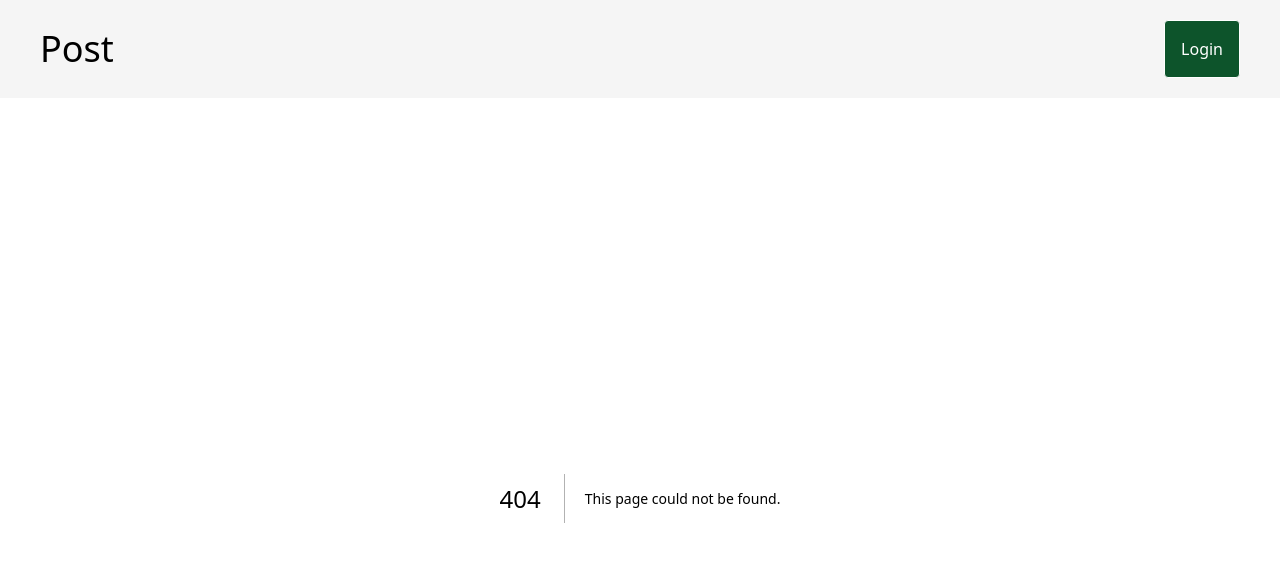
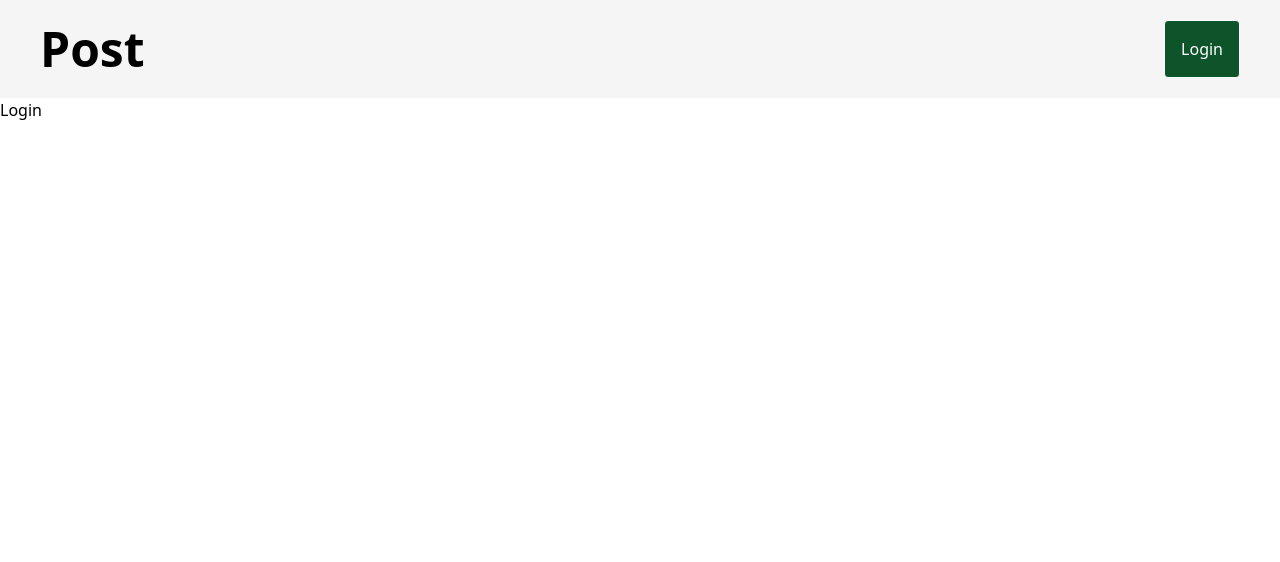
Before and after one commit to AalyanShah/next_project, a Next.js app: page /login in a window 1280 px wide. Before the commit this address had no page. Shown: the top 562 px of the page. Built offline with nearby package versions, Linux system fonts and the light colour scheme.

Commit message:
adding login and comment pages route

```diff
--- /dev/null
+++ b/app/comment/page.js
@@ -0,0 +1,7 @@
+export default function Comment() {
+    return (
+        <>
+        <h1>Comment</h1>
+        </>
+    );
+}
--- /dev/null
+++ b/app/login/page.jsx
@@ -0,0 +1,7 @@
+export default function Login() {
+    return (
+        <>
+        <h1>Login</h1>
+        </>
+    );
+}
--- a/component/Navbar.jsx
+++ b/component/Navbar.jsx
@@ -1,9 +1,11 @@
+import Link from "next/link";
+
 export default function Navbar() {
     return (
         <>
             <div className="flex justify-between py-5 px-10 bg-[#f5f5f5] items-center">
-                <h3 className="text-4xl">Post</h3>
-                <button className="p-4 border-1 border-solid rounded bg-green-900 text-white">Login</button>
+                <h3 className="text-5xl font-bold">Post</h3>
+                <Link href="/login" className="p-4 border-1 border-solid rounded bg-green-900 text-white">Login</Link>
             </div>
         </>
     );
--- a/component/Post.jsx
+++ b/component/Post.jsx
@@ -1,4 +1,4 @@
-import ViewComment from "./ViewCommentButton";
+import Link from "next/link";
 
 export default async function Post() {
 
@@ -15,10 +15,10 @@ export default async function Post() {
                         return(
                             <li className="flex gap-5 justify-between p-4 border-1 border-solid rounded" key={post.id}>
                                 <div>
-                                    <div>{post.title}</div>
-                                    <div>{post.body}</div>
+                                    <div className="text-lg font-bold">{post.title}</div>
+                                    <div>{post.body.slice(0, 100)}...</div>
                                 </div>
-                                <ViewComment postID={post.id} />
+                                <Link href='/comment' className="bg-red-500 p-3 rounded text-white">View Comment</Link>
                             </li>
                         )
                     })
--- a/component/ViewCommentButton.jsx
+++ b/component/ViewCommentButton.jsx
@@ -1,4 +1,6 @@
 "use client"
+
+import Link from "next/link";
 
 export default function ViewComment({postID}) {
 
@@ -8,7 +10,7 @@ export default function ViewComment({postID}) {
 
     return (
         <>
-            <button onClick={() => handleComment(postID)}>View Comment</button>
+            <Link href='/comment' className="bg-red-500 p-3 rounded text-white">View Comment</Link>
         </>
     )
 }
```
